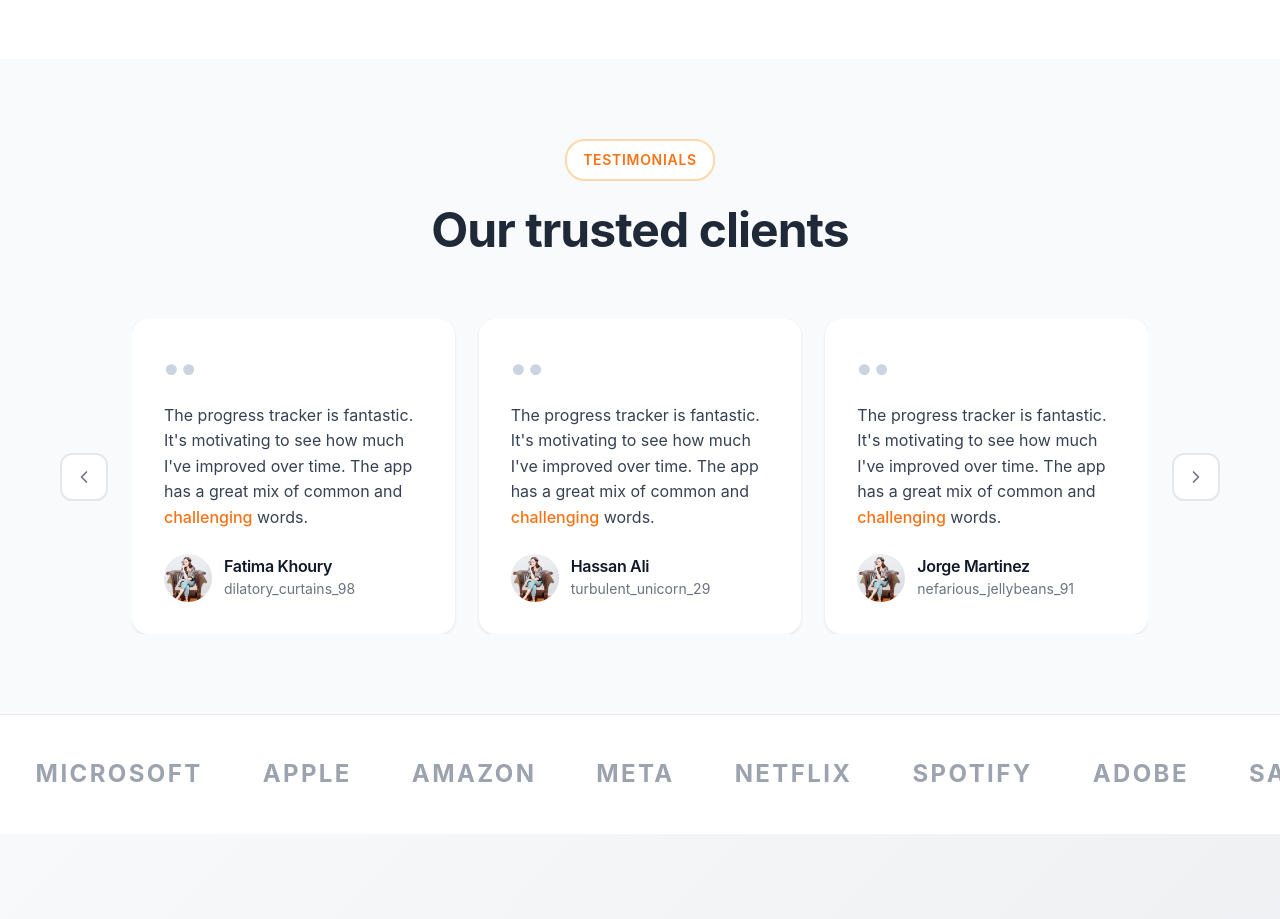
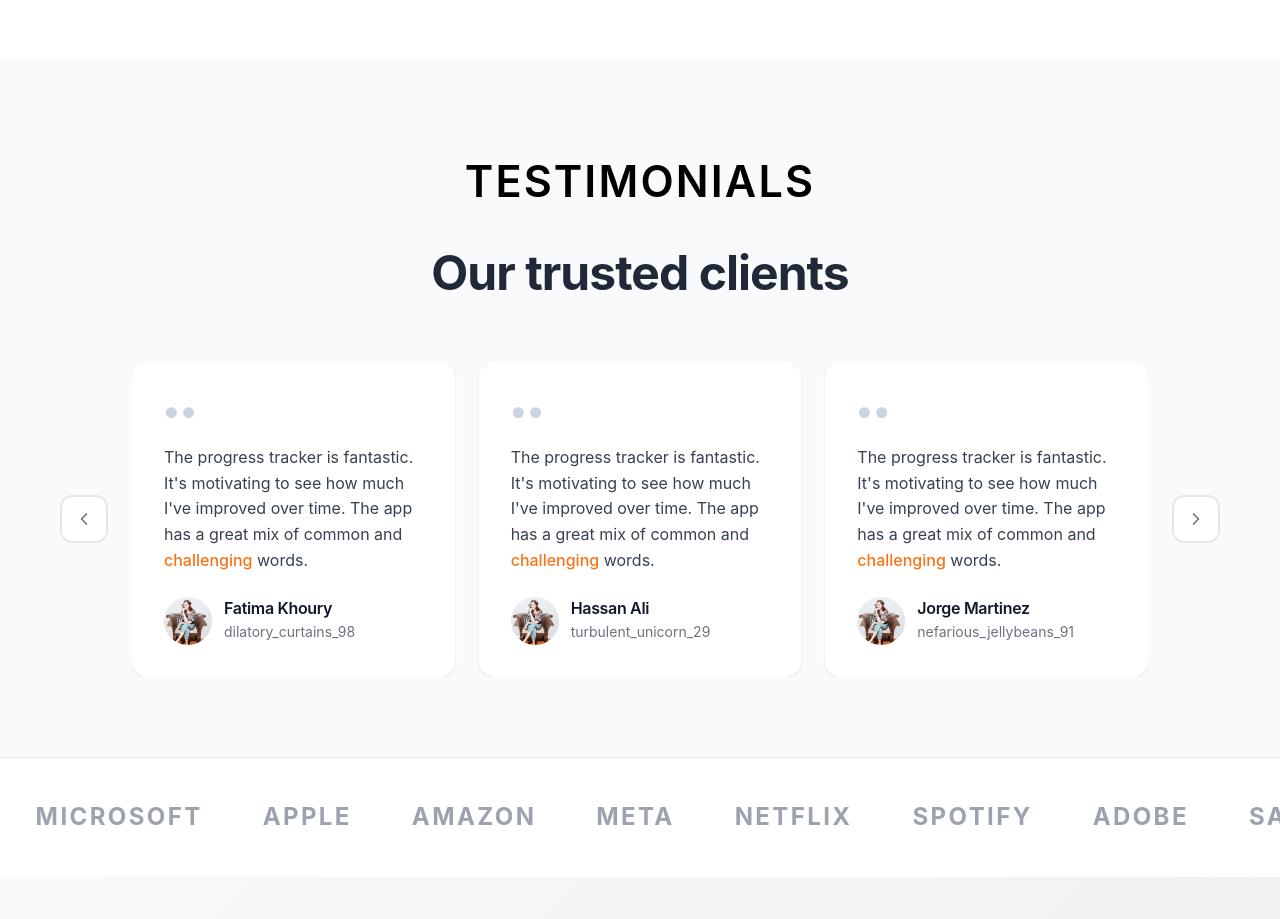
Before and after one commit to Antoniyo123/indobizcorner, a React (Create React App) app: page / in a window 1280 px wide. Shown: the part 3220-4139 px from the top of the page. Built offline with nearby package versions, Linux system fonts and the light colour scheme.

Commit message:
change testimonial badge

```diff
--- a/src/styles/Testimonial.css
+++ b/src/styles/Testimonial.css
@@ -17,16 +17,16 @@
 
   .testimonial-badge {
     display: inline-block;
-    background: #fff;
-    color: #f97316;
+    /* background: #fff; */
+    color: black;
     padding: 8px 16px;
-    border-radius: 20px;
-    font-size: 0.875rem;
+    /* border-radius: 20px; */
+    font-size: 2.7rem;
     font-weight: 600;
     letter-spacing: 0.05em;
     text-transform: uppercase;
     margin-bottom: 20px;
-    border: 2px solid #fed7aa;
+    /* border: 2px solid #fed7aa; */
   }
 
   .testimonial-header h2 {
```
Also changed, not shown: src/page/VisaService.jsx (added), src/styles/VisaService.css (added).
